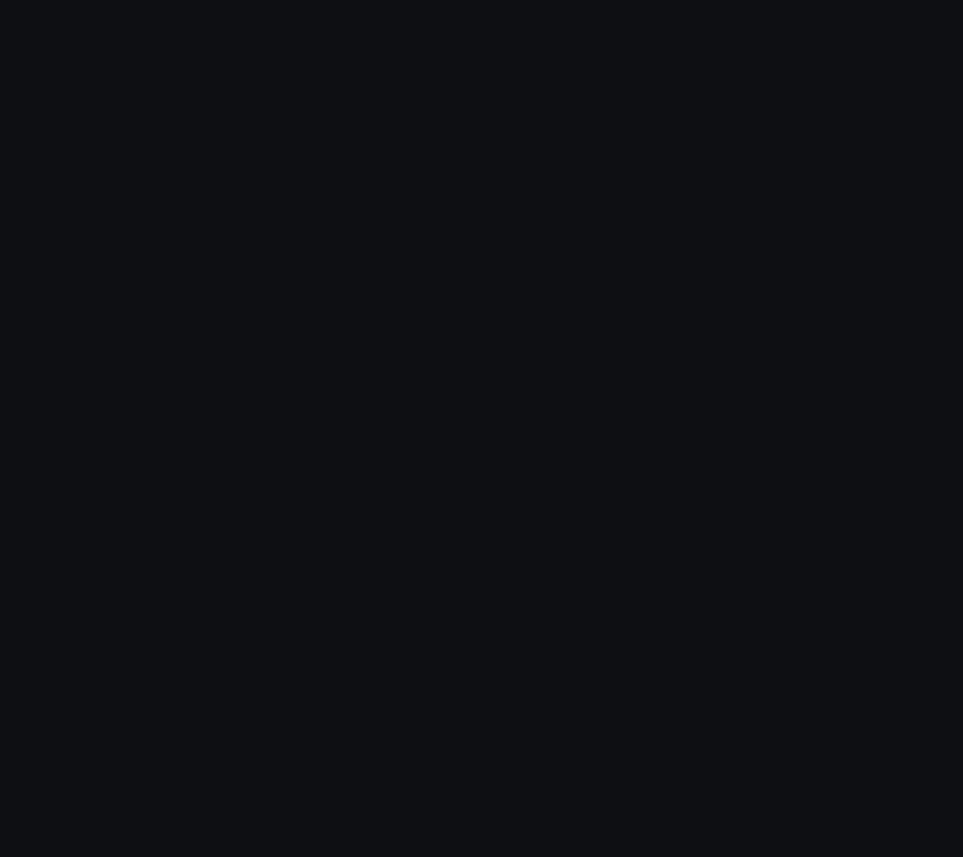
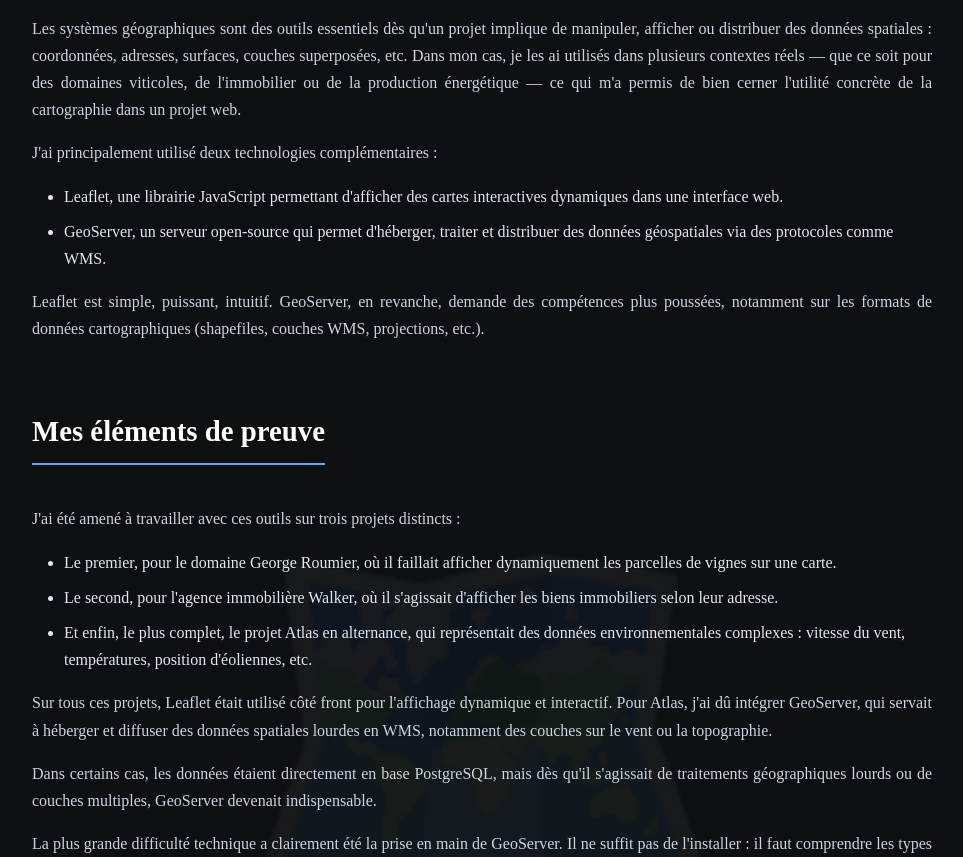
Before and after one commit to Esteban-Mo/portfolio-last, a Next.js app: page /skills/geographics in a window 1280 px wide. Before the commit this address had no page. Shown: the part 440-1297 px from the top of the page, without its empty margins (158-1121 px from the left). Before the commit the page ends 800 px from the top, so only its background shows below. Built offline with nearby package versions, Linux system fonts and the light colour scheme.

Commit message:
Add geographics skills page with detailed content and styles; include new CSS module for layout and background emoji support.

```diff
--- a/src/app/page.tsx
+++ b/src/app/page.tsx
@@ -23,7 +23,8 @@
     title: "Systèmes Géographiques",
     description: "Manipulation et visualisation de données géospatiales interactives.",
     chips: ["Leaflet", "GeoServer"],
-    emoji: "🗺️"
+    emoji: "🗺️",
+    link: "/skills/geographics"
   },
   {
     title: "Base de Données",
--- /dev/null
+++ b/src/app/skills/geographics/page.module.css
@@ -0,0 +1,62 @@
+.container {
+  max-width: 900px; /* Content width */
+  margin: 0 auto; /* Center content */
+  padding: 3rem 1rem 6rem; /* Top, horizontal, bottom padding */
+  color: #e2e8f0; /* Default text color (slate-200) */
+  line-height: 1.7;
+  position: relative; /* Needed for absolute positioning of child */
+  overflow: hidden; /* Hide potential overflow from large emoji */
+  z-index: 1; /* Ensure container itself has z-index if needed */
+}
+
+.backgroundEmoji {
+  position: absolute;
+  top: 50%;
+  left: 50%;
+  transform: translate(-50%, -50%);
+  font-size: 25rem; /* Very large font size */
+  color: #fff; /* Base color for emoji */
+  opacity: 0.05; /* Very subtle opacity */
+  z-index: -1; /* Behind the content */
+  pointer-events: none; /* Non-interactive */
+  user-select: none; /* Prevent text selection */
+}
+
+.mainTitle {
+  font-size: clamp(2.5rem, 6vw, 3.5rem); /* Responsive title size */
+  color: #fff;
+  text-align: center;
+  margin-bottom: 3rem;
+  font-weight: 700;
+}
+
+.section {
+  margin-bottom: 2.5rem; /* Space between sections */
+}
+
+.sectionTitle {
+  font-size: 1.8rem;
+  color: #fff;
+  font-weight: 600;
+  margin-bottom: 1.5rem;
+  padding-bottom: 0.5rem;
+  border-bottom: 2px solid #60A5FA; /* Underline like homepage titles */
+  display: inline-block; /* Make underline fit content */
+}
+
+.section p {
+  margin-bottom: 1rem;
+  color: #cbd5e1; /* Lighter text (slate-300) */
+  text-align: justify;
+}
+
+.list {
+  list-style: disc; /* Standard bullet points */
+  padding-left: 2rem; /* Indentation */
+  margin-top: 1rem;
+  margin-bottom: 1rem;
+}
+
+.list li {
+  margin-bottom: 0.5rem;
+}
--- /dev/null
+++ b/src/app/skills/geographics/page.tsx
@@ -0,0 +1,78 @@
+import styles from './page.module.css'; // Reuse the same CSS module structure
+
+export default function GeographicsSkillPage() {
+  return (
+    <div className={styles.container}>
+      <div className={styles.backgroundEmoji}>🗺️</div> {/* Background Emoji */}
+
+      <h1 className={styles.mainTitle}>Compétence : Systèmes Géographiques</h1>
+
+      <section className={styles.section}>
+        <h2 className={styles.sectionTitle}>Ma définition</h2>
+        <p>
+          Les systèmes géographiques sont des outils essentiels dès qu'un projet implique de manipuler, afficher ou distribuer des données spatiales : coordonnées, adresses, surfaces, couches superposées, etc. Dans mon cas, je les ai utilisés dans plusieurs contextes réels — que ce soit pour des domaines viticoles, de l'immobilier ou de la production énergétique — ce qui m'a permis de bien cerner l'utilité concrète de la cartographie dans un projet web.
+        </p>
+        <p>
+          J'ai principalement utilisé deux technologies complémentaires :
+        </p>
+        <ul className={styles.list}>
+            <li>Leaflet, une librairie JavaScript permettant d'afficher des cartes interactives dynamiques dans une interface web.</li>
+            <li>GeoServer, un serveur open-source qui permet d'héberger, traiter et distribuer des données géospatiales via des protocoles comme WMS.</li>
+        </ul>
+        <p>
+          Leaflet est simple, puissant, intuitif. GeoServer, en revanche, demande des compétences plus poussées, notamment sur les formats de données cartographiques (shapefiles, couches WMS, projections, etc.).
+        </p>
+      </section>
+
+      <section className={styles.section}>
+        <h2 className={styles.sectionTitle}>Mes éléments de preuve</h2>
+        <p>
+          J'ai été amené à travailler avec ces outils sur trois projets distincts :
+        </p>
+        <ul className={styles.list}>
+            <li>Le premier, pour le domaine George Roumier, où il faillait afficher dynamiquement les parcelles de vignes sur une carte.</li>
+            <li>Le second, pour l'agence immobilière Walker, où il s'agissait d'afficher les biens immobiliers selon leur adresse.</li>
+            <li>Et enfin, le plus complet, le projet Atlas en alternance, qui représentait des données environnementales complexes : vitesse du vent, températures, position d'éoliennes, etc.</li>
+        </ul>
+        <p>
+          Sur tous ces projets, Leaflet était utilisé côté front pour l'affichage dynamique et interactif. Pour Atlas, j'ai dû intégrer GeoServer, qui servait à héberger et diffuser des données spatiales lourdes en WMS, notamment des couches sur le vent ou la topographie.
+        </p>
+        <p>
+          Dans certains cas, les données étaient directement en base PostgreSQL, mais dès qu'il s'agissait de traitements géographiques lourds ou de couches multiples, GeoServer devenait indispensable.
+        </p>
+        <p>
+          La plus grande difficulté technique a clairement été la prise en main de GeoServer. Il ne suffit pas de l'installer : il faut comprendre les types de fichiers, les formats, les services de projection, et les interactions avec les clients. J'ai dû apprendre vite et tester beaucoup pour pouvoir le configurer correctement. C'est un outil puissant, mais vraiment pas user-friendly.
+        </p>
+      </section>
+
+      <section className={styles.section}>
+        <h2 className={styles.sectionTitle}>Mon autocritique</h2>
+        <p>
+          Je me sens aujourd'hui à l'aise avec Leaflet, que je trouve bien pensé et agréable à utiliser. L'API est claire, la communauté est active, et il est facile de créer une expérience utilisateur fluide et propre avec.
+        </p>
+        <p>
+          À l'inverse, GeoServer reste une zone plus floue pour moi. Je l'ai utilisé parce que le projet le nécessitait, mais je ne le trouve ni simple, ni agréable à manipuler. Il demande des connaissances spécifiques en SIG (systèmes d'information géographiques) que je n'avais pas, et qui ne sont pas forcément utilisés dans tous les contextes de dev.
+        </p>
+        <p>
+          Côté données, j'ai surtout travailler avec des fichiers shapefile ou via des services WMS. J'ai appris à les manipuler, à les intégrer dans une carte interactive, et à les adapter selon les besoins du client.
+        </p>
+        <p>
+          Globalement, la cartographie est une compétence que j'aime bien mobiliser quand le projet s'y prête, mais je reste seléctif dans les outils que j'utilise : Leaflet, oui ; GeoServer, seulement si je n'ai pas le choix.
+        </p>
+      </section>
+
+      <section className={styles.section}>
+        <h2 className={styles.sectionTitle}>Mon évolution dans cette compétence</h2>
+        <p>
+          Je compte continuer à progresser sur Leaflet, car c'est une techno que j'apprécie, qui a beaucoup de potentiel, et qui me permet de créer des interfaces web plus riches.
+        </p>
+        <p>
+          En revanche, je ne prévois pas de m'investir davantage dans GeoServer, sauf si un futur projet m'y oblige. Si besoin, je prendrai le temps de creuser les alternatives plus modernes et flexibles (comme Mapbox, OpenLayers ou Turf.js).
+        </p>
+        <p>
+          Aujourd'hui, je ne travaille plus sur de projets de cartographie, mais je garde cette compétence en tête, prête à être réactivée. Je considère que c'est un complément utile à mon profil fullstack, surtout dans des contextes où la visualisation géospatiale apporte une vraie valeur ajoutée au projet.
+        </p>
+      </section>
+    </div>
+  );
+}
```
